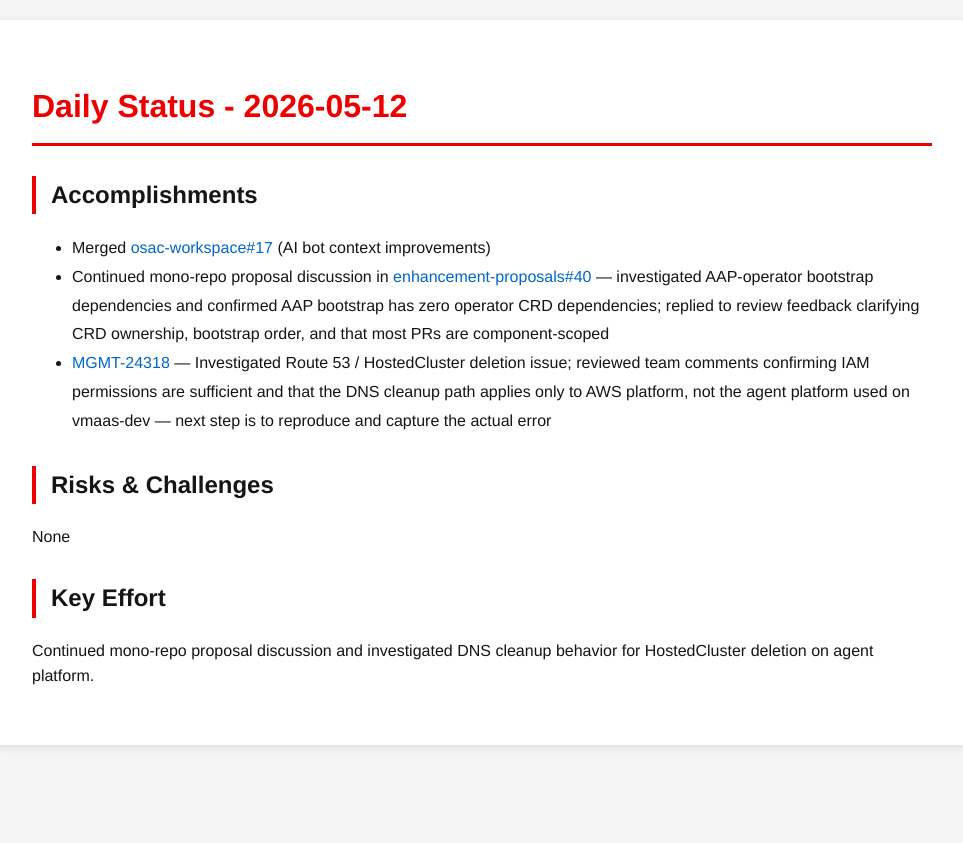
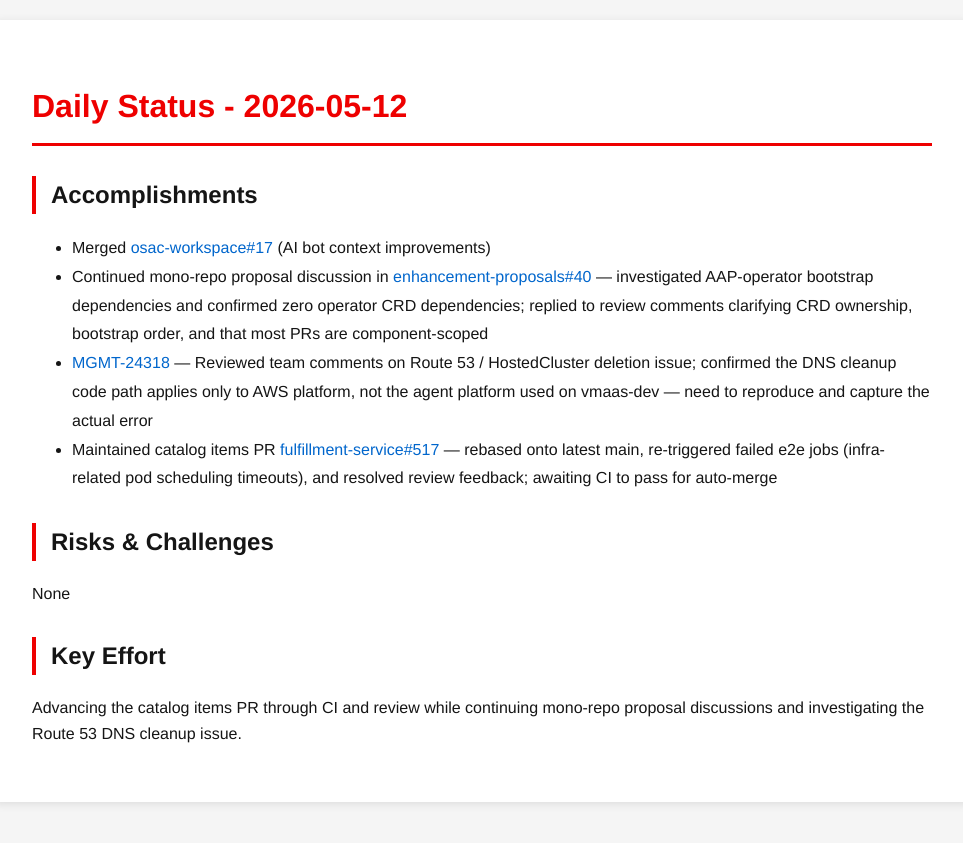
Before and after one commit to tzvatot/daily-status, a Jekyll site: the page built from 2026-05-12.md, in a window 1280 px wide. Shown: the top 843 px of the page, without its empty margins (158-1121 px from the left). Built offline with Jekyll 4.4.1, drawn with Linux system fonts in a browser that asks for light colours.

Commit message:
Daily status update - 2026-05-12

```diff
--- a/2026-05-12.md
+++ b/2026-05-12.md
@@ -8,11 +8,12 @@
 
 ## Accomplishments
 - Merged [osac-workspace#17](https://github.com/osac-project/osac-workspace/pull/17) (AI bot context improvements)
-- Continued mono-repo proposal discussion in [enhancement-proposals#40](https://github.com/osac-project/enhancement-proposals/pull/40) — investigated AAP-operator bootstrap dependencies and confirmed AAP bootstrap has zero operator CRD dependencies; replied to review feedback clarifying CRD ownership, bootstrap order, and that most PRs are component-scoped
-- [MGMT-24318](https://issues.redhat.com/browse/MGMT-24318) — Investigated Route 53 / HostedCluster deletion issue; reviewed team comments confirming IAM permissions are sufficient and that the DNS cleanup path applies only to AWS platform, not the agent platform used on vmaas-dev — next step is to reproduce and capture the actual error
+- Continued mono-repo proposal discussion in [enhancement-proposals#40](https://github.com/osac-project/enhancement-proposals/pull/40) — investigated AAP-operator bootstrap dependencies and confirmed zero operator CRD dependencies; replied to review comments clarifying CRD ownership, bootstrap order, and that most PRs are component-scoped
+- [MGMT-24318](https://redhat.atlassian.net/browse/MGMT-24318) — Reviewed team comments on Route 53 / HostedCluster deletion issue; confirmed the DNS cleanup code path applies only to AWS platform, not the agent platform used on vmaas-dev — need to reproduce and capture the actual error
+- Maintained catalog items PR [fulfillment-service#517](https://github.com/osac-project/fulfillment-service/pull/517) — rebased onto latest main, re-triggered failed e2e jobs (infra-related pod scheduling timeouts), and resolved review feedback; awaiting CI to pass for auto-merge
 
 ## Risks & Challenges
 None
 
 ## Key Effort
-Continued mono-repo proposal discussion and investigated DNS cleanup behavior for HostedCluster deletion on agent platform.
+Advancing the catalog items PR through CI and review while continuing mono-repo proposal discussions and investigating the Route 53 DNS cleanup issue.
```
